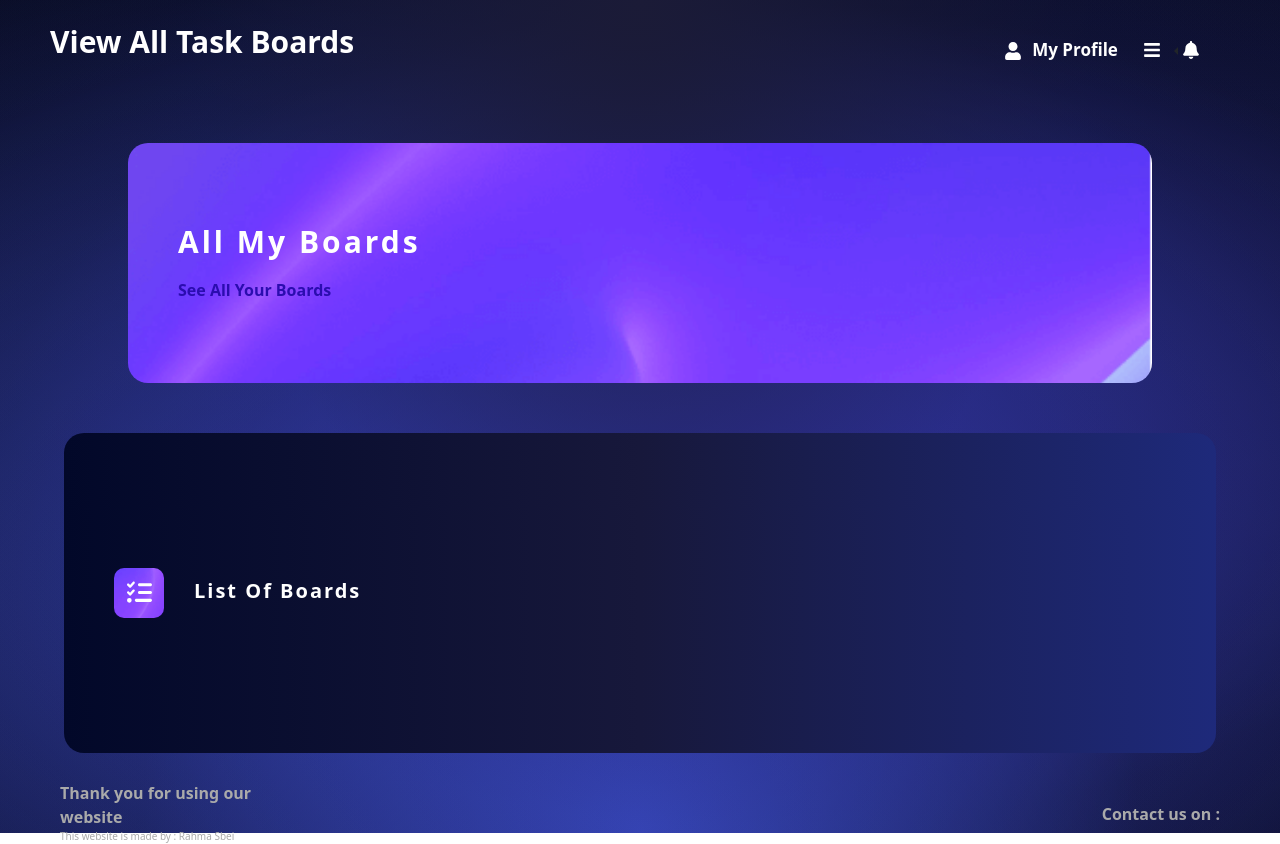
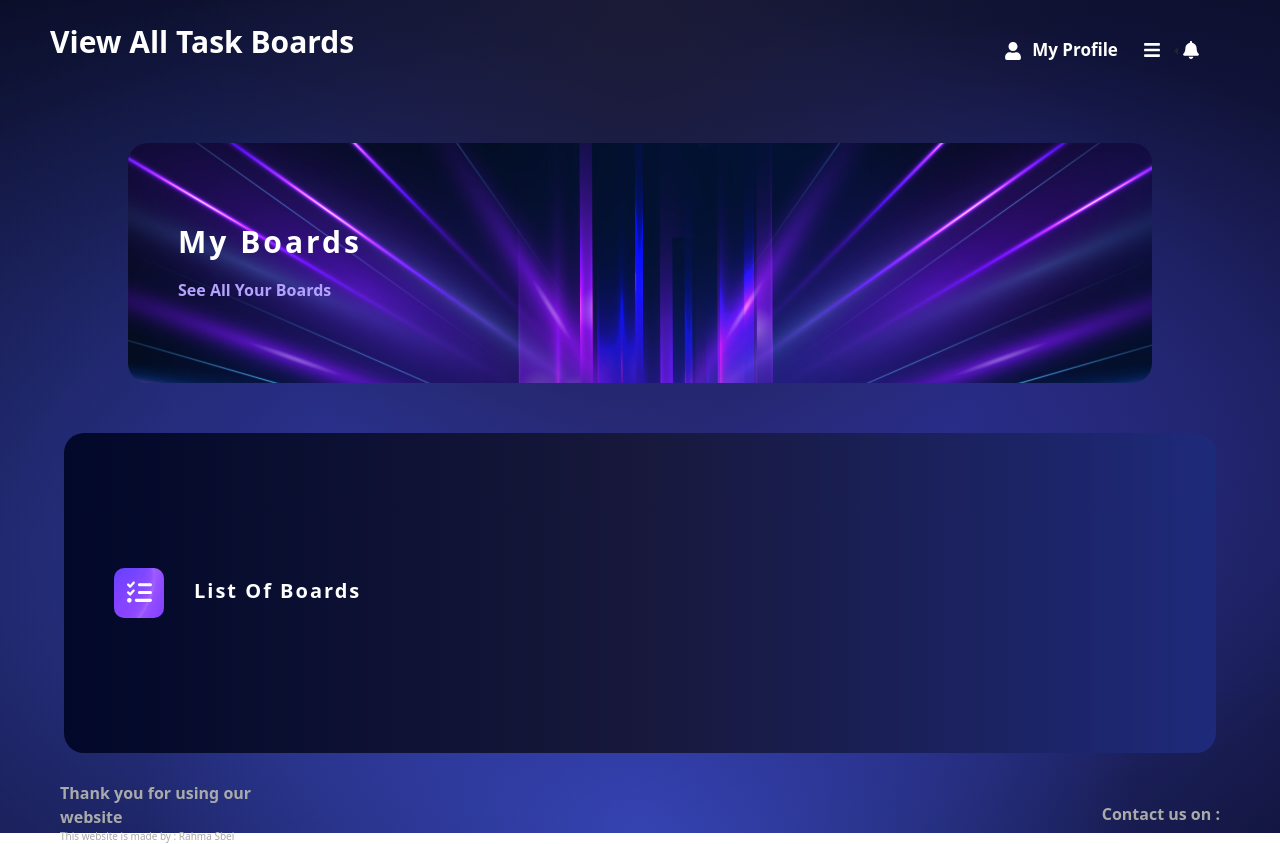
Before and after one commit to Rahma-sbei/-LifeSync-React-Task-Manager-Application, a React (Create React App) app in the folder frontend/: page /AllBoards in a window 1280 px wide. Built offline with nearby package versions, Linux system fonts and the light colour scheme.

Commit message:
/frontend: all boards

```diff
--- a/frontend/src/components/AllBoards.jsx
+++ b/frontend/src/components/AllBoards.jsx
@@ -1,6 +1,6 @@
 import React, { useState, useEffect } from "react";
 import { Card } from "react-bootstrap";
-import Dimg from "../assets/bgProfile.png";
+import Dimg from "../assets/vecteezy_abstract-technology-futuristic-glowing-blue-and-purple-light_11545796.jpg";
 import { jwtDecode } from "jwt-decode";
 import Pimg from "../assets/bgsc.png";
 import { Button } from "react-bootstrap";
@@ -116,9 +116,9 @@ export default function AllBoards() {
                   letterSpacing: "3px",
                 }}
               >
-                All My Boards
+                My Boards
               </Card.Title>
-              <Card.Text style={{ color: "rgb(43, 13, 175)" }}>
+              <Card.Text style={{ color: "rgb(181, 162, 255)" }}>
                 See All Your Boards
               </Card.Text>
             </div>
--- a/frontend/src/components/FullApp.jsx
+++ b/frontend/src/components/FullApp.jsx
@@ -47,6 +47,7 @@ export default function FullApp() {
           <Route path="/TaskBoard" element={<TaskBoard />} />
           <Route path="/AllBoards" element={<AllBoards />} />
           <Route path="/OneBoard" element={<OneBoard />} />
+          <Route path="/AllBoards" element={<AllBoards />} />
         </Routes>
         <Footer />
       </div>
--- a/frontend/src/components/Header.jsx
+++ b/frontend/src/components/Header.jsx
@@ -95,6 +95,7 @@ export default function Header({ currentDate }) {
             Create Task Board
           </Button>
         </Link>
+        <Link to="/AllBoards">
           <Button
             style={{
               fontSize: "15px",
@@ -115,6 +116,7 @@ export default function Header({ currentDate }) {
           >
             View My Boards
           </Button>
+        </Link>
       </div>
     </Card>
   );
```
Also changed, not shown: frontend/src/assets/vecteezy_abstract-technology-futuristic-glowing-blue-and-purple-light_11545796.jpg (added). Lines whose indentation alone changed are shown as unchanged.
